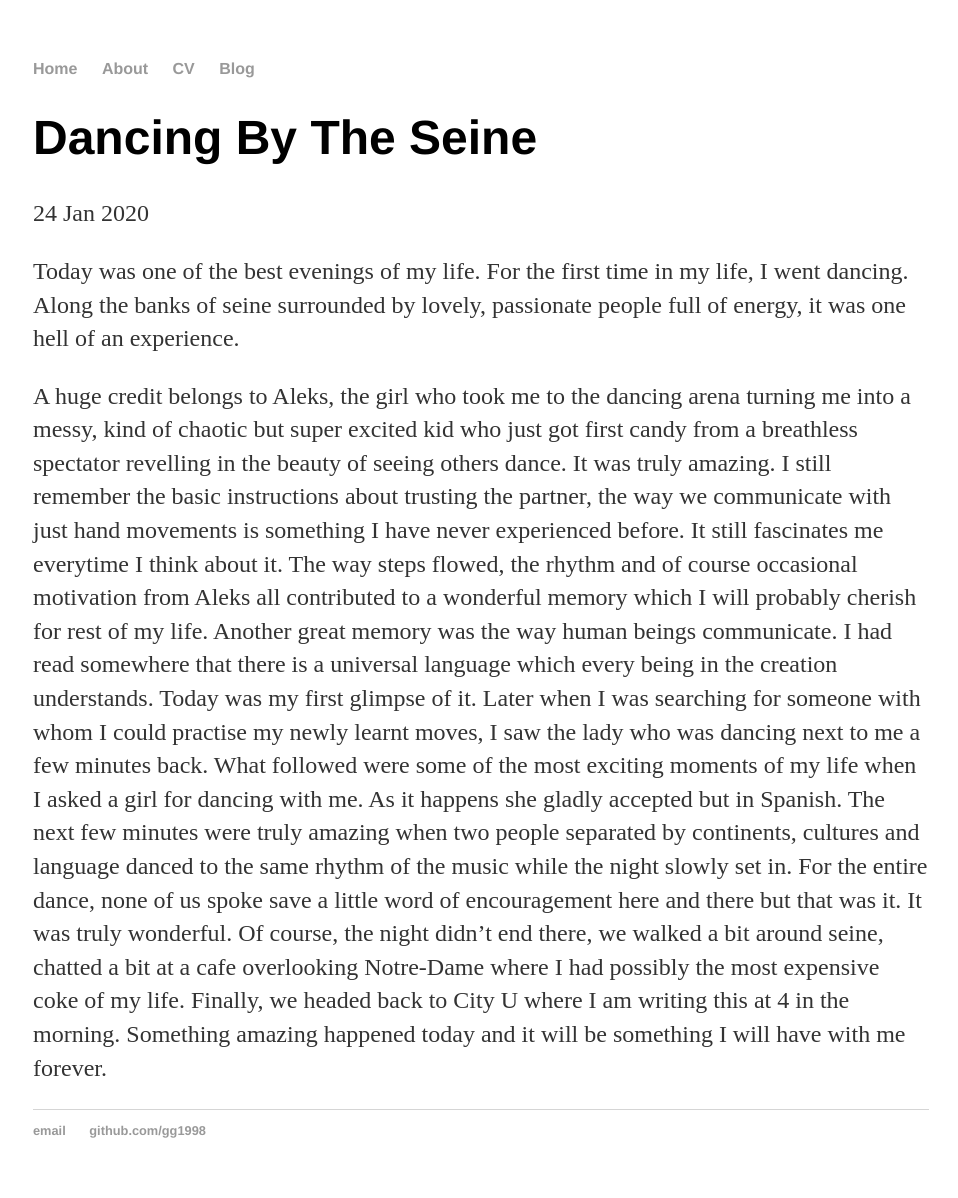
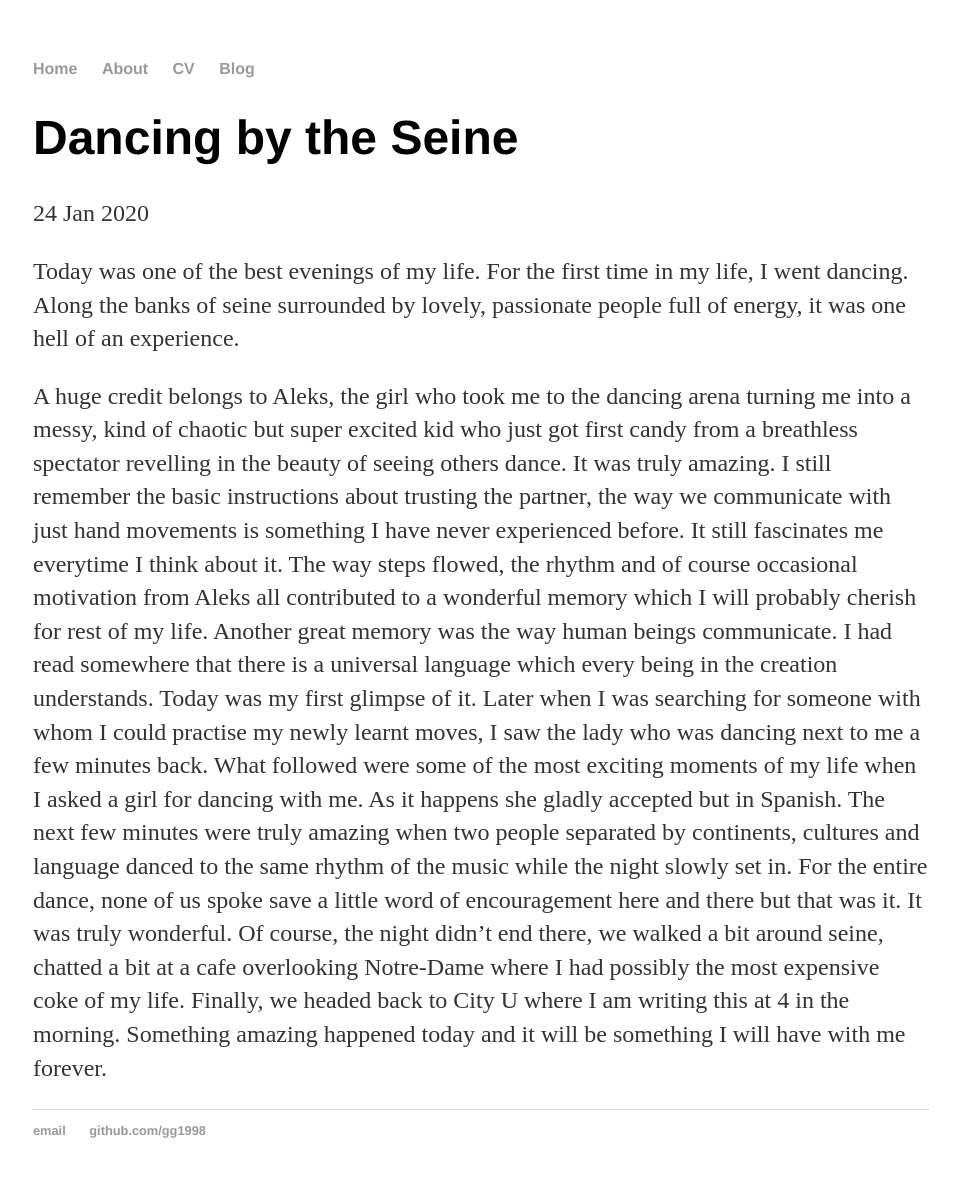
Before and after one commit to Gg1998/gg1998.github.io, a Jekyll site: the page built from _posts/2020-01-24-Dancing-by-the-Seine.md, in a window 1280 px wide. Shown: the whole page, without its empty margins (159-1117 px from the left). Built offline with Jekyll 4.4.1, drawn with Linux system fonts in a browser that asks for light colours; our own code applies the rules of GitHub Pages for plain Markdown files; part of the change alters nothing that is shown.

```diff
--- a/_posts/2020-01-24-Dancing-by-the-Seine.md
+++ b/_posts/2020-01-24-Dancing-by-the-Seine.md
@@ -1,3 +1,9 @@
+---
+layout: post
+title: "Dancing by the Seine "
+date: 2020-01-24
+---
+
 Today was one of the best evenings of my life. For the first time in my life, I went dancing.
 Along the banks of seine surrounded by lovely, passionate people full of energy, it was one hell of an experience.
 
```
